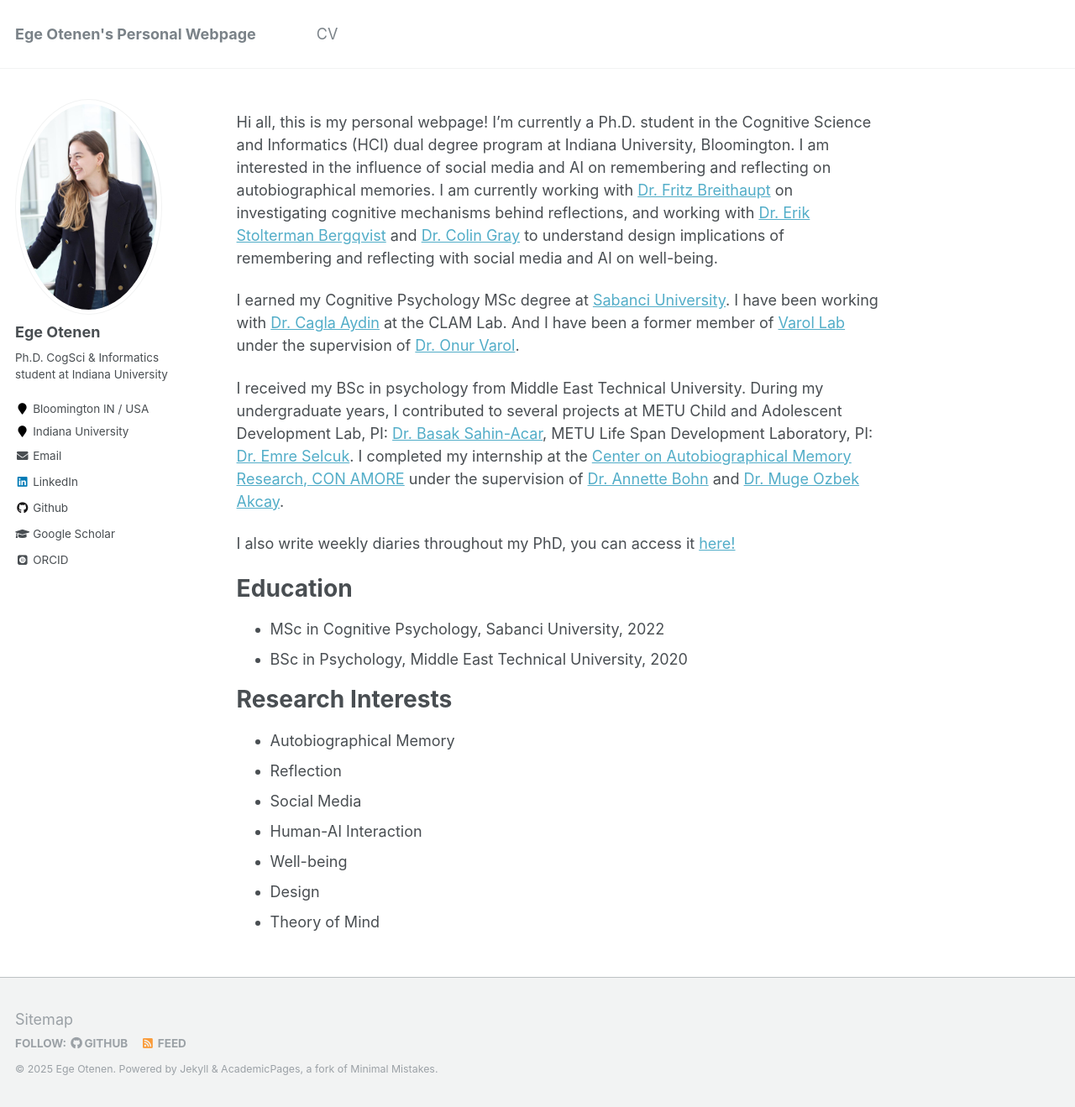
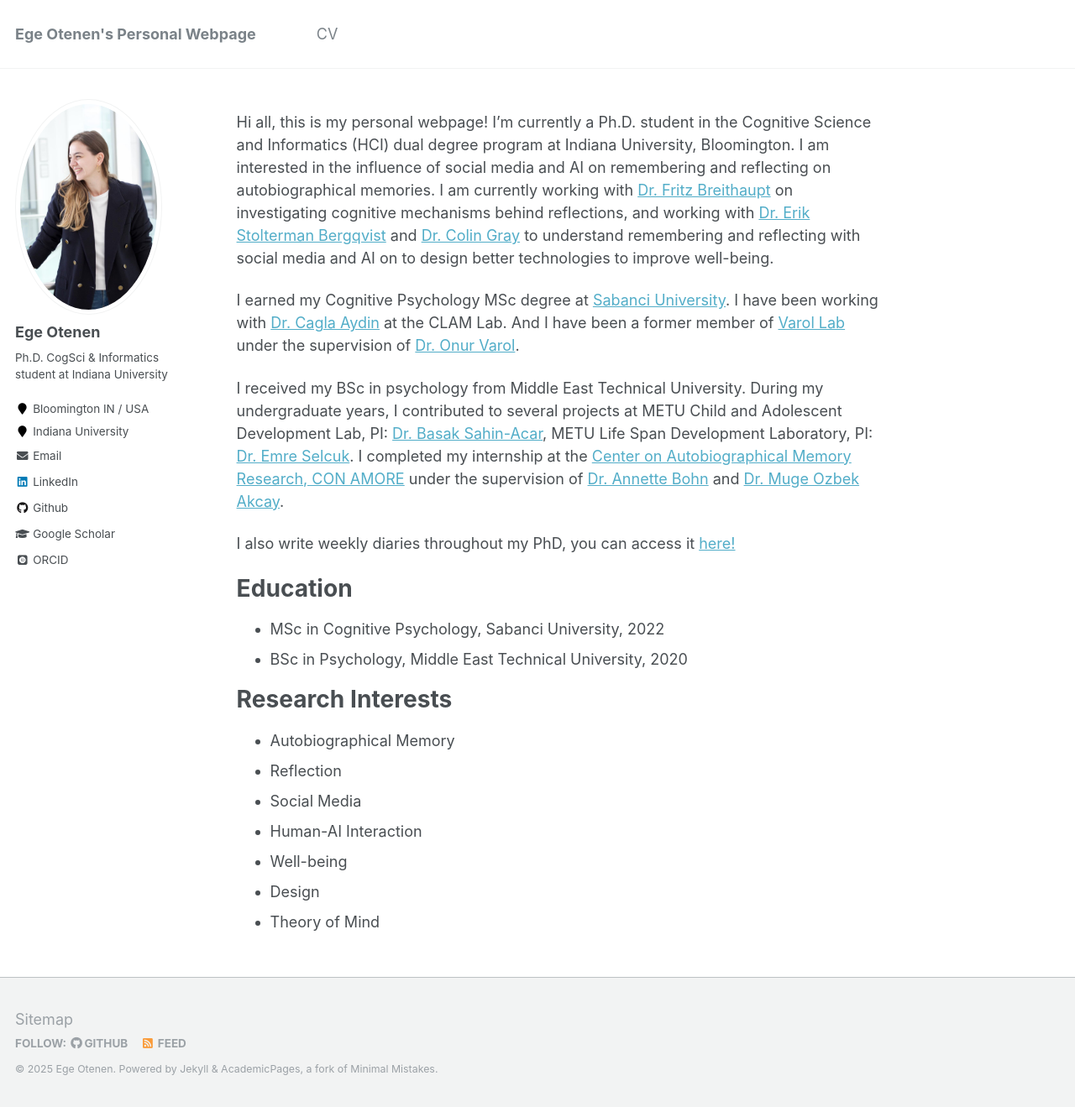
Before and after one commit to egeotenen/egeotenen.github.io, a Jekyll site: the page built from _pages/about.md, in a window 1280 px wide and 1319 px high. Shown: the whole window at 84% size. Built offline with Jekyll 4.4.1, drawn with Linux system fonts in a browser that asks for light colours; some web fonts are replaced.

Commit message:
about page

```diff
--- a/_pages/about.md
+++ b/_pages/about.md
@@ -8,7 +8,7 @@ redirect_from:
   - /about.html
 ---
 
-Hi all, this is my personal webpage! I'm currently a Ph.D. student in the Cognitive Science and Informatics (HCI) dual degree program at Indiana University, Bloomington. I am interested in the influence of social media and AI on remembering and reflecting on autobiographical memories.  I am currently working with [Dr. Fritz Breithaupt](https://www.experimentalhumanities.com/people) on investigating cognitive mechanisms behind reflections, and working with [Dr. Erik Stolterman Bergqvist](https://www.stoltermanbergqvist.com) and [Dr. Colin Gray](https://luddy.indiana.edu/contact/profile/index.html?Colin_Gray) to understand design implications of remembering and reflecting with social media and AI on well-being.
+Hi all, this is my personal webpage! I'm currently a Ph.D. student in the Cognitive Science and Informatics (HCI) dual degree program at Indiana University, Bloomington. I am interested in the influence of social media and AI on remembering and reflecting on autobiographical memories.  I am currently working with [Dr. Fritz Breithaupt](https://www.experimentalhumanities.com/people) on investigating cognitive mechanisms behind reflections, and working with [Dr. Erik Stolterman Bergqvist](https://www.stoltermanbergqvist.com) and [Dr. Colin Gray](https://luddy.indiana.edu/contact/profile/index.html?Colin_Gray) to understand remembering and reflecting with social media and AI on to design better technologies to improve well-being.
 
 I earned my Cognitive Psychology MSc degree at [Sabanci University](https://www.sabanciuniv.edu/). I have been working with [Dr. Cagla Aydin](https://fass.sabanciuniv.edu/en/faculty-members/detail/1980) at the CLAM Lab. And I have been a former member of [Varol Lab](https://varollab.com/) under the supervision of [Dr. Onur Varol](https://www.onurvarol.com/).
 
```
